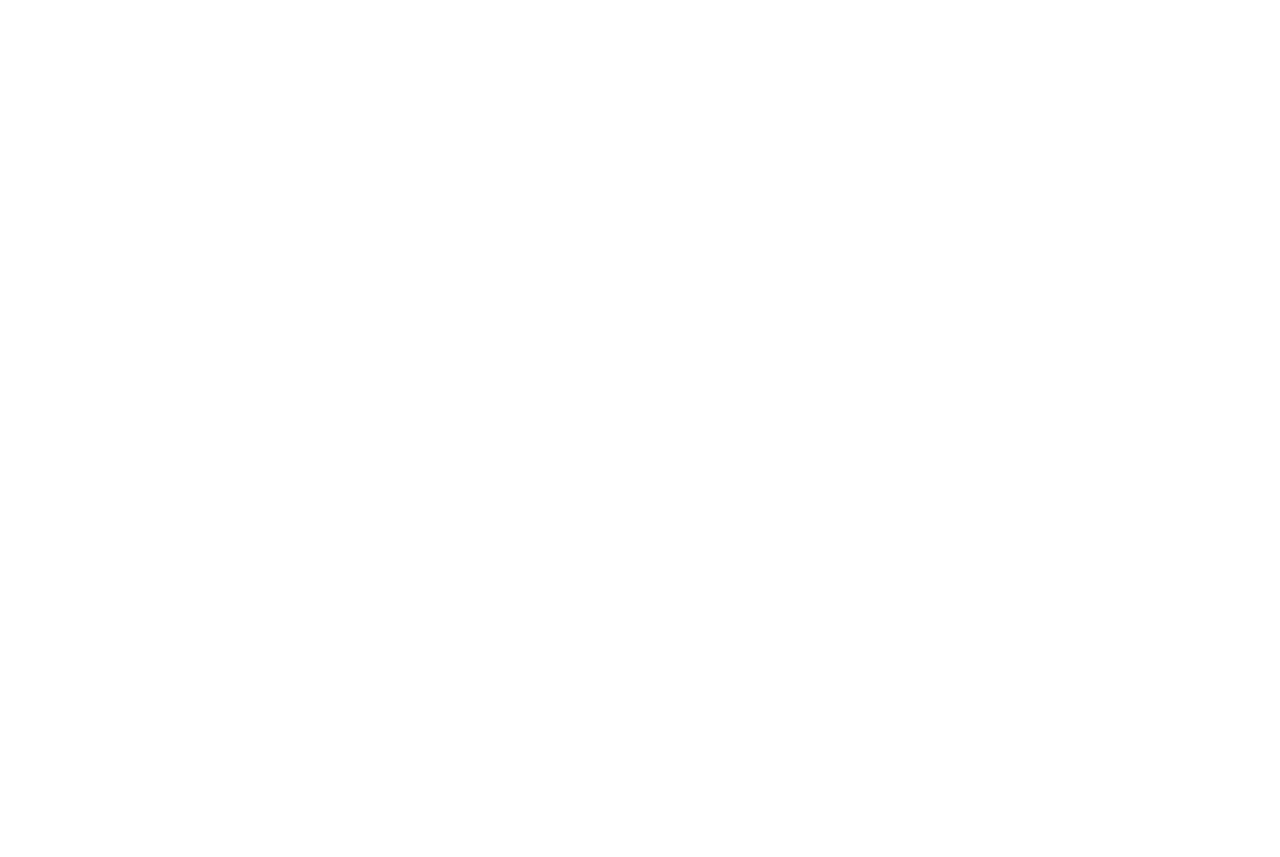
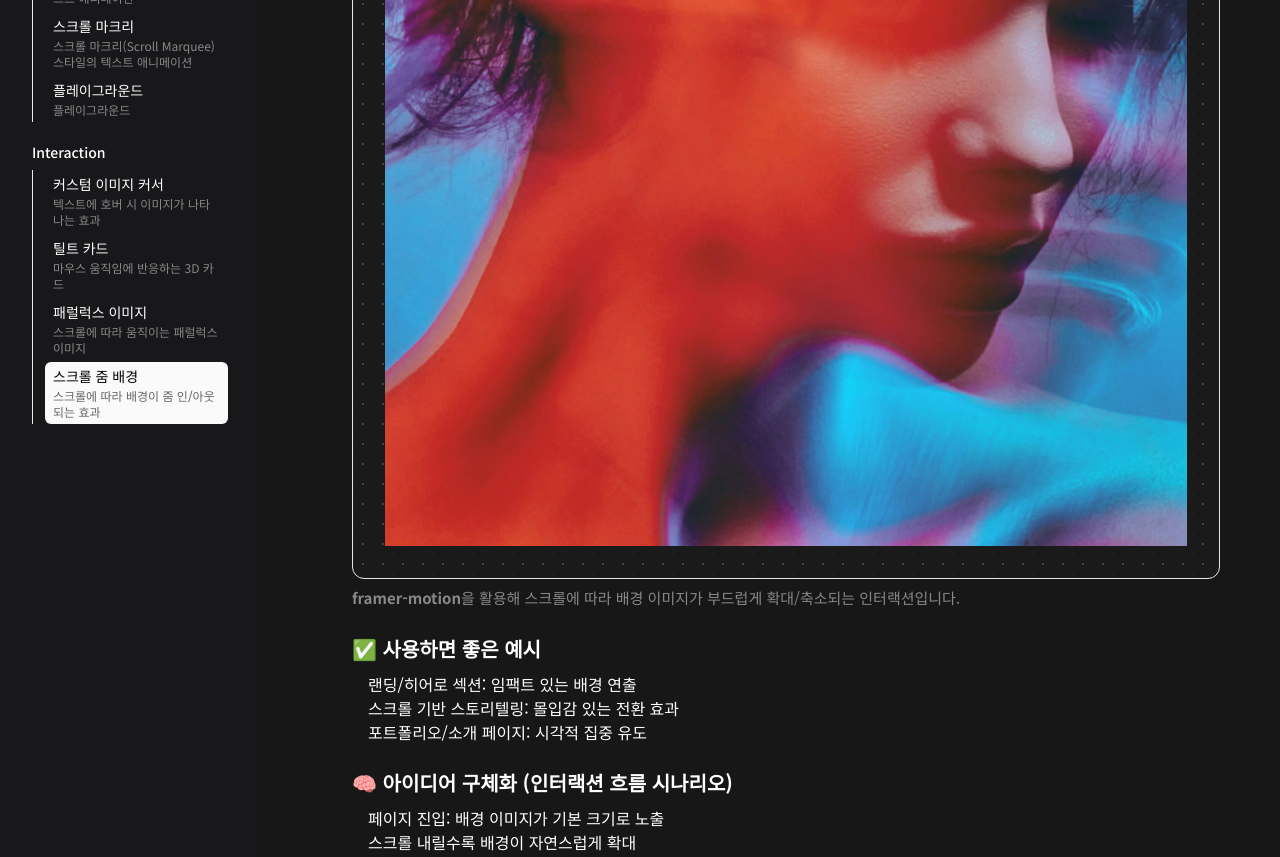
Before and after one commit to devchangjun/interactive-guidebook, a Next.js app: page /docs/interaction/zoom-bg in a window 1280 px wide. Before the commit this address had no page. Shown: the part 440-1297 px from the top of the page. Before the commit the page ends 800 px from the top, so only its background shows below. Built offline with nearby package versions, Linux system fonts and the light colour scheme.

Commit message:
# UPDATE: Scoll Zoom

```diff
--- a/src/app/docs/components/menuTree.ts
+++ b/src/app/docs/components/menuTree.ts
@@ -74,6 +74,12 @@
         description: "스크롤에 따라 움직이는 패럴럭스 이미지",
         path: "/docs/interaction/parallax",
       },
+      {
+        id: "zoom-bg",
+        name: "스크롤 줌 배경",
+        description: "스크롤에 따라 배경이 줌 인/아웃 되는 효과",
+        path: "/docs/interaction/zoom-bg",
+      },
     ],
   },
   // 필요시 카테고리 추가
--- /dev/null
+++ b/src/app/docs/interaction/zoom-bg/constants/code.ts
@@ -0,0 +1,48 @@
+export const zoomScrollBgCode = `"use client";
+import { useRef } from "react";
+import { motion, useScroll, useTransform } from "framer-motion";
+
+/**
+ * ZoomScrollBg
+ * 스크롤에 따라 배경 이미지가 부드럽게 zoom in/out 되는 컴포넌트입니다.
+ * - 스크롤을 내리면 zoom in, 올리면 zoom out
+ * - framer-motion의 useScroll, useTransform 사용
+ * - 반응형 웹 지원
+ * - 샘플 이미지는 /public/1.avif
+ */
+export default function ZoomScrollBg() {
+  const ref = useRef<HTMLDivElement>(null);
+  // 전체 페이지 스크롤 기준
+  const { scrollYProgress } = useScroll({ target: ref, offset: ["start start", "end end"] });
+  // 스크롤 진행도에 따라 scale 값을 1~1.2로 변환
+  const scale = useTransform(scrollYProgress, [0, 1], [1, 1.2]);
+
+  return (
+    <div ref={ref} style={{ position: "relative", width: "100vw", height: "100vh", overflow: "hidden" }}>
+      {/* 배경 이미지 */}
+      <motion.img
+        src="/1.avif"
+        alt="Zoom Background"
+        style={{
+          position: "absolute",
+          top: 0,
+          left: 0,
+          width: "100%",
+          height: "100%",
+          objectFit: "cover",
+          zIndex: 0,
+          scale,
+          transition: "scale 0.5s cubic-bezier(0.22, 1, 0.36, 1)", // 부드러운 트랜지션
+        }}
+      />
+      {/* 자식 콘텐츠가 있다면 여기에 추가 */}
+      <div style={{ position: "relative", zIndex: 1, width: "100%", height: "100%" }}>
+        {/* 예시 텍스트 */}
+        <div style={{ color: "white", fontSize: 36, fontWeight: 700, textAlign: "center", marginTop: 80, textShadow: "0 2px 8px rgba(0,0,0,0.4)" }}>
+          스크롤을 내려보세요!<br />배경이 부드럽게 확대됩니다.
+        </div>
+      </div>
+    </div>
+  );
+}
+`;
--- /dev/null
+++ b/src/app/docs/interaction/zoom-bg/page.tsx
@@ -0,0 +1,69 @@
+"use client";
+import ZoomScrollBg from "../../../../components/common/framer-motion/ZoomScrollBg";
+import { Prism as SyntaxHighlighter } from "react-syntax-highlighter";
+import { oneDark } from "react-syntax-highlighter/dist/esm/styles/prism";
+import { CopyButton } from "../../components/CopyButton";
+import { zoomScrollBgCode } from "./constants/code";
+import { ResultBox } from "@/components/common/ResultBox";
+
+export default function ZoomScrollBgPage() {
+  return (
+    <div>
+      {/* 1. 🎯 인터랙션 제목 */}
+      <h1 style={{ fontSize: 28, fontWeight: 700, marginBottom: 8 }}>
+        스크롤 Zoom In/Out 배경 (Zoom Scroll Background)
+      </h1>
+      <hr style={{ margin: "16px 0 24px 0", border: 0, borderTop: "1px solid #fff" }} />
+
+      {/* 2. 💻 코드 예시 + 실제 데모 */}
+      <section style={{ marginBottom: 24 }}>
+        <h2 style={{ fontSize: 20, fontWeight: 600, marginBottom: 8 }}>💻 코드 예시 & 데모</h2>
+        <ResultBox>
+          <ZoomScrollBg />
+        </ResultBox>
+        <div style={{ fontSize: 15, color: "#888", marginTop: 8 }}>
+          <b>framer-motion</b>을 활용해 스크롤에 따라 배경 이미지가 부드럽게 확대/축소되는 인터랙션입니다.
+        </div>
+      </section>
+
+      {/* 3. ✅ 사용하면 좋은 예시 */}
+      <section style={{ marginBottom: 24 }}>
+        <h2 style={{ fontSize: 20, fontWeight: 600, marginBottom: 8 }}>✅ 사용하면 좋은 예시</h2>
+        <ul style={{ fontSize: 16, color: "#fff", marginLeft: 16 }}>
+          <li>랜딩/히어로 섹션: 임팩트 있는 배경 연출</li>
+          <li>스크롤 기반 스토리텔링: 몰입감 있는 전환 효과</li>
+          <li>포트폴리오/소개 페이지: 시각적 집중 유도</li>
+        </ul>
+      </section>
+
+      {/* 4. 🧠 아이디어 구체화 (인터랙션 흐름 시나리오) */}
+      <section style={{ marginBottom: 24 }}>
+        <h2 style={{ fontSize: 20, fontWeight: 600, marginBottom: 8 }}>🧠 아이디어 구체화 (인터랙션 흐름 시나리오)</h2>
+        <ol style={{ fontSize: 16, color: "#fff", marginLeft: 16, marginBottom: 8 }}>
+          <li>페이지 진입: 배경 이미지가 기본 크기로 노출</li>
+          <li>스크롤 내릴수록 배경이 자연스럽게 확대</li>
+          <li>스크롤을 올리면 다시 축소</li>
+          <li>텍스트/콘텐츠는 배경 위에 자연스럽게 노출</li>
+        </ol>
+        <div style={{ fontSize: 15, color: "#888" }}>
+          💡 배경 이미지의 scale을 스크롤 위치에 따라 부드럽게 조절해 몰입감을 높일 수 있습니다.
+        </div>
+      </section>
+
+      {/* 5. ⚡코드 예시 */}
+      <section style={{ marginBottom: 24 }}>
+        <h2 style={{ fontSize: 20, fontWeight: 600, marginBottom: 8 }}>⚡코드 예시</h2>
+        <div style={{ position: "relative", marginBottom: 8 }}>
+          <CopyButton code={zoomScrollBgCode} />
+          <SyntaxHighlighter
+            language="tsx"
+            style={oneDark}
+            customStyle={{ borderRadius: 8, fontSize: 14, paddingTop: 32 }}
+          >
+            {zoomScrollBgCode}
+          </SyntaxHighlighter>
+        </div>
+      </section>
+    </div>
+  );
+}
--- /dev/null
+++ b/src/components/common/framer-motion/ZoomScrollBg.tsx
@@ -0,0 +1,45 @@
+"use client";
+import { useRef } from "react";
+import { motion, useScroll, useTransform, useSpring } from "framer-motion";
+
+/**
+ * ZoomScrollBg
+ * 스크롤에 따라 배경 이미지가 부드럽게 zoom in/out 되는 컴포넌트입니다.
+ * - 스크롤을 내리면 zoom in, 올리면 zoom out
+ * - framer-motion의 useScroll, useTransform 사용
+ * - 반응형 웹 지원
+ * - 샘플 이미지는 /public/1.avif
+ */
+export default function ZoomScrollBg() {
+  const ref = useRef<HTMLDivElement>(null);
+  // 전체 페이지 스크롤 기준
+  const { scrollYProgress } = useScroll({ target: ref, offset: ["start start", "end end"] });
+  // 스크롤 진행도에 따라 scale 값을 1~1.2로 변환
+  const rawScale = useTransform(scrollYProgress, [0, 1], [1, 1.2]);
+  // spring으로 부드럽게
+  const scale = useSpring(rawScale, {
+    stiffness: 80,
+    damping: 20,
+    mass: 1,
+  });
+
+  return (
+    <div ref={ref} style={{ position: "relative", width: "100vw", height: "100vh", overflow: "hidden" }}>
+      {/* 배경 이미지 */}
+      <motion.img
+        src="/1.avif"
+        alt="Zoom Background"
+        style={{
+          position: "absolute",
+          top: 0,
+          left: 0,
+          width: "100%",
+          height: "100%",
+          objectFit: "cover",
+          zIndex: 0,
+          scale,
+        }}
+      />
+    </div>
+  );
+}
--- a/src/components/common/framer-motion/typography/GlitchText.tsx
+++ b/src/components/common/framer-motion/typography/GlitchText.tsx
@@ -35,13 +35,13 @@
       while (running) {
         await controls1.start({
           clipPath: getRandomClip(),
-          x: [2, -2, 0],
+          x: [2.5, -2.5, 0],
           color: glitchColors[0],
           transition: { duration: 0.12, ease: "linear" },
         });
         await controls2.start({
           clipPath: getRandomClip(),
-          x: [-2, 2, 0],
+          x: [-2.5, 2.5, 0],
           color: glitchColors[1],
           transition: { duration: 0.15, ease: "linear" },
         });
```
